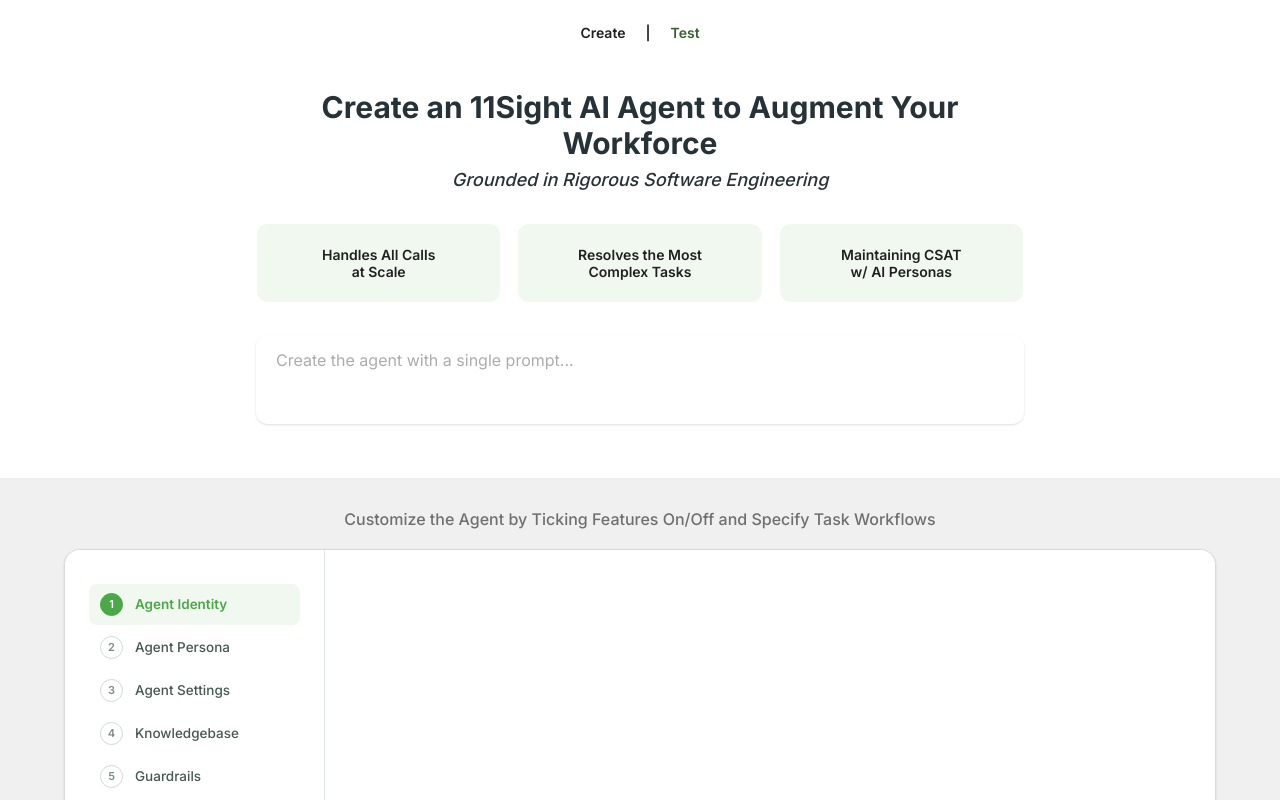
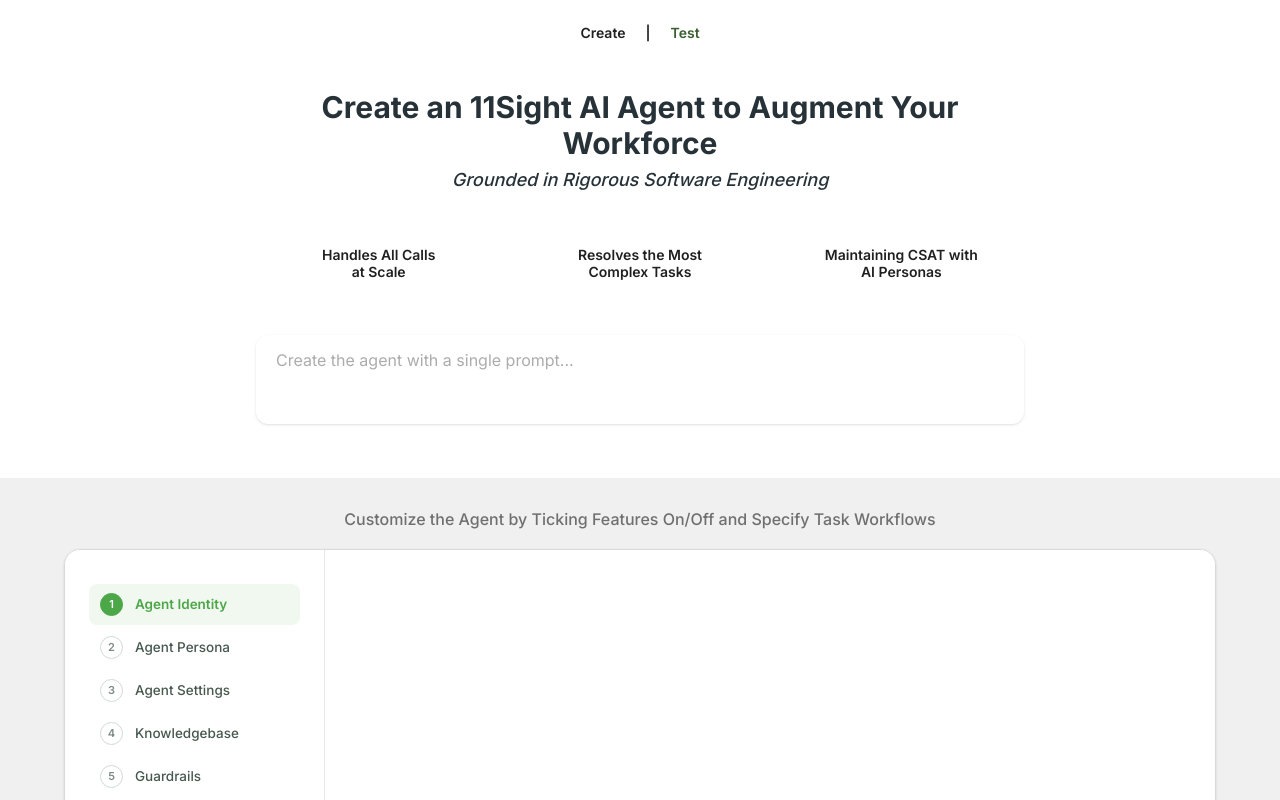
Before and after one commit to kjartan-bit/agent-builder, a Next.js app: page / in a window 1280 px wide. Shown: the top 800 px of the page. Built offline with nearby package versions, Linux system fonts and the light colour scheme.

Commit message:
Update benefit boxes to primary-300 bg; fix CSAT text

```diff
--- a/src/app/page.tsx
+++ b/src/app/page.tsx
@@ -7,7 +7,7 @@
 const BENEFITS = [
   { line1: "Handles All Calls", line2: "at Scale" },
   { line1: "Resolves the Most", line2: "Complex Tasks" },
-  { line1: "Maintaining CSAT", line2: "w/ AI Personas" },
+  { line1: "Maintaining CSAT with", line2: "AI Personas" },
 ];
 
 export default function CreatePage() {
@@ -112,7 +112,7 @@
                 key={b.line1}
                 className="rounded-xl p-5 flex flex-col items-center justify-center text-center"
                 style={{
-                  background: "var(--color-primary-50)",
+                  background: "var(--color-primary-300)",
                   border: "1px solid #ffffff",
                   minHeight: 80,
                 }}
```
